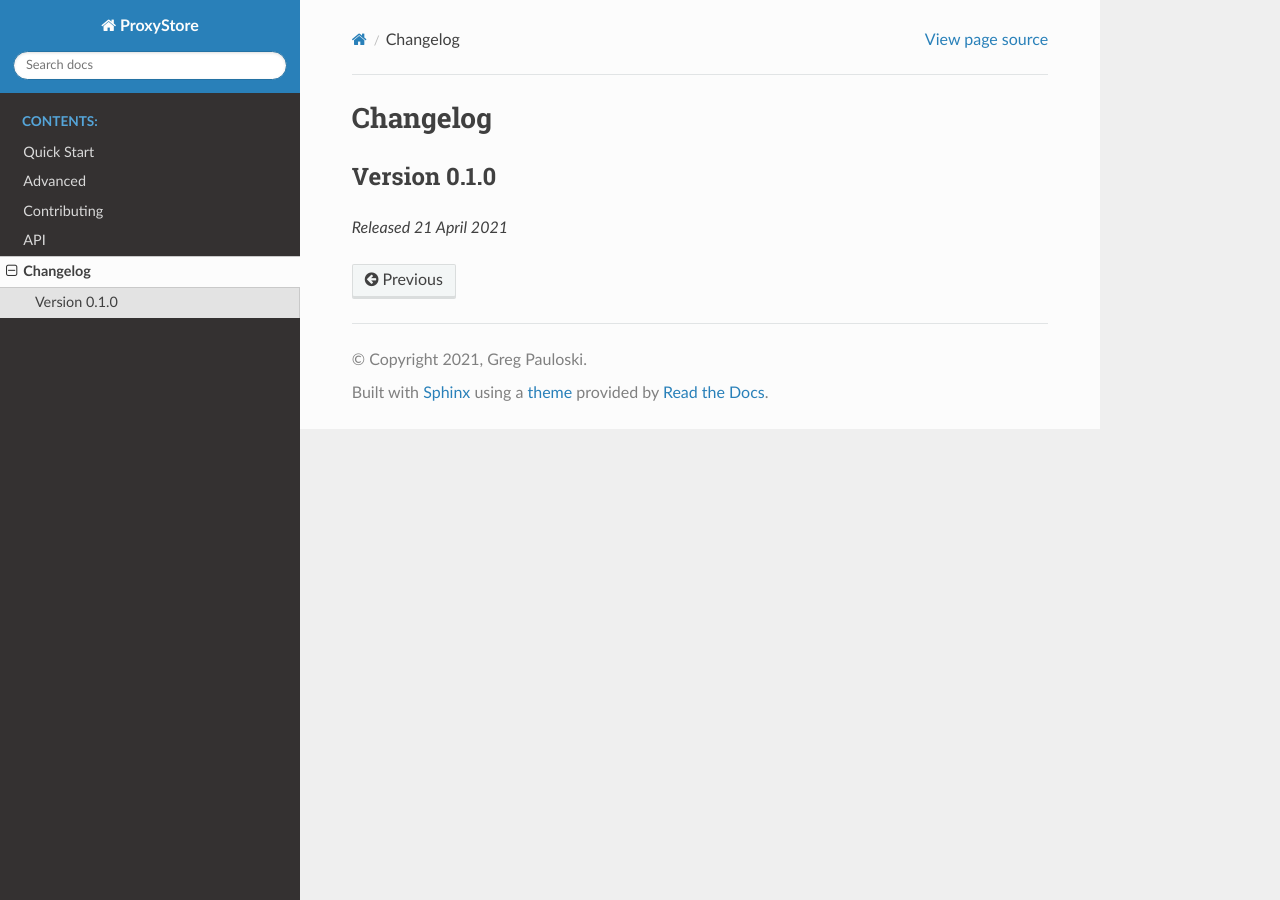
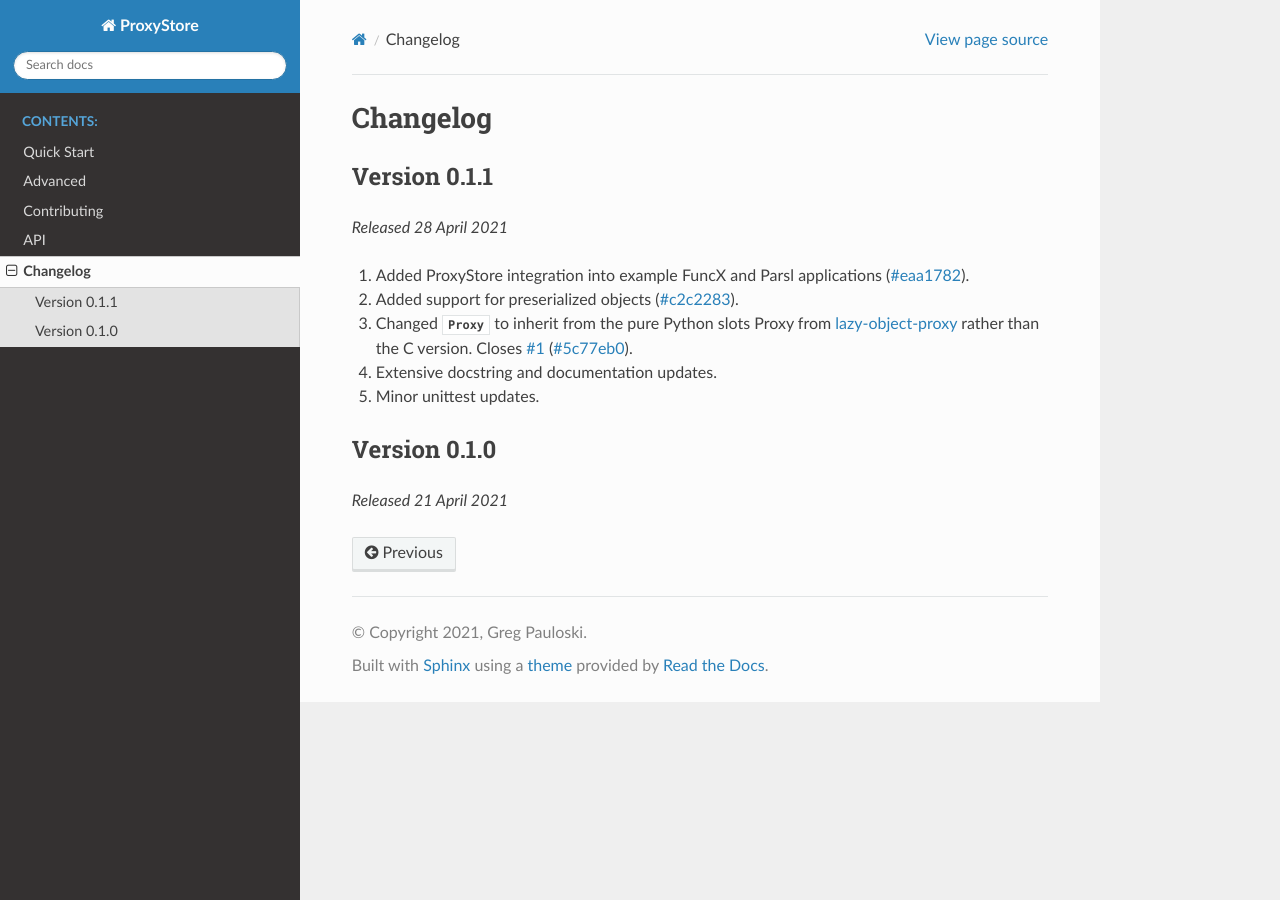
Before and after one commit to proxystore/proxystore, a Sphinx documentation site: the page built from docs/changelog.rst, in a window 1280 px wide. Built offline with Sphinx 7.4.7 and the Read the Docs theme 2.0.0, drawn with Linux system fonts in a browser that asks for light colours.

Commit message:
Prepare for v0.1.1 release

```diff
--- a/docs/changelog.rst
+++ b/docs/changelog.rst
@@ -1,5 +1,16 @@
 Changelog
 #########
+
+Version 0.1.1
+-------------
+
+`Released 28 April 2021`
+
+#. Added ProxyStore integration into example FuncX and Parsl applications (`#eaa1782 <https://github.com/gpauloski/ProxyStore/commit/eaa1782dedb2436ecbee0d9ea4e11c932720b12a>`_).
+#. Added support for preserialized objects (`#c2c2283 <https://github.com/gpauloski/ProxyStore/commit/c2c228316cdfbbd31a3642839bc9b4e9884c2be7>`_).
+#. Changed :any:`Proxy <proxystore.proxy.Proxy>` to inherit from the pure Python slots Proxy from `lazy-object-proxy <https://github.com/ionelmc/python-lazy-object-proxy>`_ rather than the C version. Closes `#1 <https://github.com/gpauloski/ProxyStore/issues/1>`_ (`#5c77eb0 <https://github.com/gpauloski/ProxyStore/commit/5c77eb08f6128344aba53f200dad30ddcf035daf>`_).
+#. Extensive docstring and documentation updates.
+#. Minor unittest updates.
 
 Version 0.1.0
 -------------
--- a/proxystore/__init__.py
+++ b/proxystore/__init__.py
@@ -9,4 +9,4 @@ import proxystore.utils as utils
 global store
 store = None
 
-__version__ = '0.1.0'
+__version__ = '0.1.1'
--- a/setup.py
+++ b/setup.py
@@ -9,7 +9,7 @@ with open('README.md') as f:
 
 setuptools.setup(
     name="ProxyStore",
-    version="0.1.0",
+    version="0.1.1",
     author="Greg Pauloski",
     author_email="jgpauloski@uchicago.edu",
     description="Python Lazy Object Proxy Interface for Distributed Stores",
```
